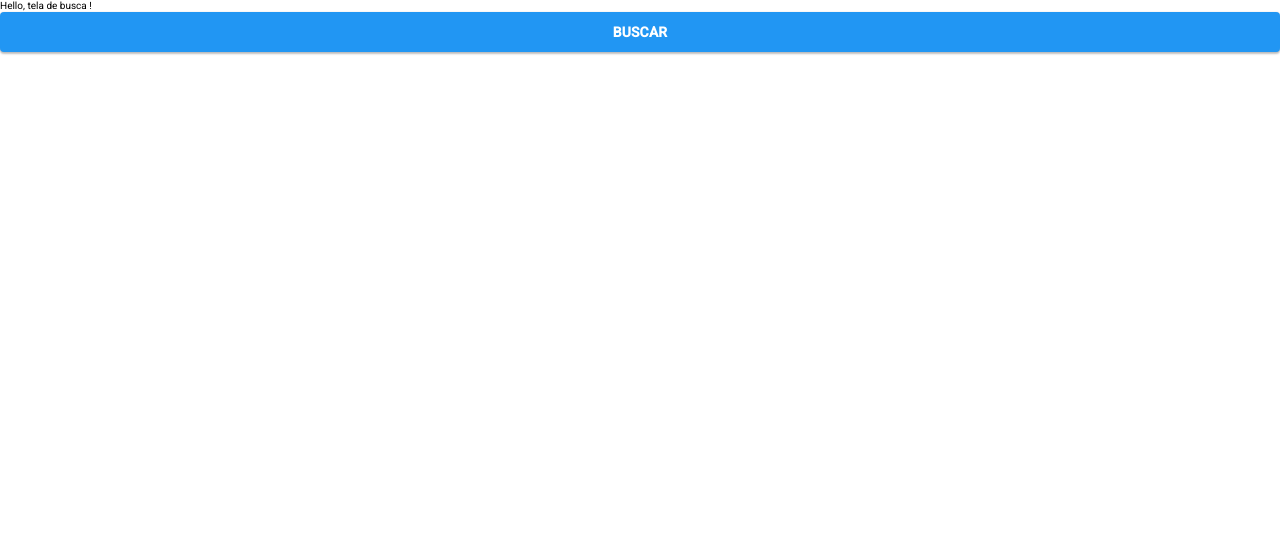
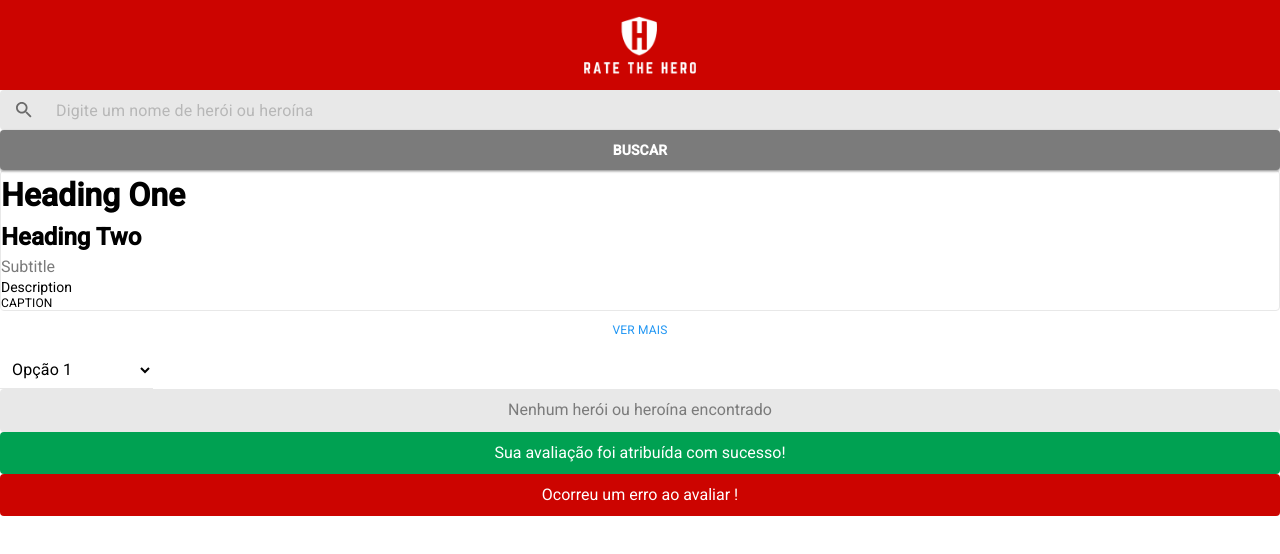
Before and after one commit to LeooRamalho/rate-the-hero, a React (Create React App) app: page / in a window 1280 px wide. Shown: the top 554 px of the page. Built offline with nearby package versions, Linux system fonts and the light colour scheme.

Commit message:
Componentes genericos

```diff
--- /dev/null
+++ b/src/components/common/Alert/index.js
@@ -0,0 +1,34 @@
+import styled from 'styled-components';
+import {
+  BorderRadiuses,
+  Colors,
+  FontSizes,
+  Spaces,
+} from '../../../shared/DesignTokens';
+const colorMapper = {
+  info: {
+    color: Colors.GRAY_700,
+    backgroundColor: Colors.GRAY_200,
+  },
+  success: {
+    color: Colors.NEUTRAL_WHITE,
+    backgroundColor: Colors.GREEN_800,
+  },
+  error: {
+    color: Colors.NEUTRAL_WHITE,
+    backgroundColor: Colors.RED_800,
+  },
+};
+export const Alert = styled.div`
+	display: flex;
+	align-items: center;
+	justify-content: center;
+	width: 100%;
+	height: 100%;
+	border-radius: ${BorderRadiuses.ONE};
+	color: ${(props) => colorMapper[props.type].color};
+	background-color: ${(props) => colorMapper[props.type].backgroundColor};
+	padding: ${(props) => props.small && Spaces.ONE} ${Spaces.ONE_HALF};
+	font-size: ${(props) =>
+		props.small ? FontSizes.ONE_QUARTER : FontSizes.TWO};
+`;
--- /dev/null
+++ b/src/components/common/ButtonLink/index.js
@@ -0,0 +1,32 @@
+import styled from 'styled-components';
+import {
+  Colors,
+  Spaces,
+  FontLetterSpacings,
+  FontFamilies,
+  FontWeights,
+  FontSizes,
+} from '../../../shared/DesignTokens';
+export const ButtonLink = styled.a`
+	display: inline-flex;
+	align-items: center;
+	justify-content: center;
+	border: none;
+	outline: none;
+	background: none;
+	width: 100%;
+	height: 40px;
+	font-family: ${FontFamilies.PRIMARY};
+	font-weight: ${FontWeights.REGULAR};
+	color: ${Colors.BLUE_500};
+	padding: ${Spaces.ONE} ${Spaces.TWO};
+	cursor: pointer;
+	transition: 200ms all ease;
+	text-transform: uppercase;
+	letter-spacing: ${FontLetterSpacings.MEDIUM};
+	text-decoration: none;
+	font-size: ${FontSizes.ONE_HALF};
+	&amp;:hover {
+		color: ${Colors.BLUE_550};
+	}
+`;
--- /dev/null
+++ b/src/components/common/Caption/index.js
@@ -0,0 +1,23 @@
+import styled from 'styled-components';
+import {
+  Colors,
+  FontFamilies,
+  FontLineHeights,
+  FontSizes,
+  FontWeights,
+  FontLetterSpacings,
+} from '../../../shared/DesignTokens';
+export const Caption = styled.span`
+	font-family: ${FontFamilies.PRIMARY};
+	font-weight: ${FontWeights.REGULAR};
+	line-height: ${FontLineHeights.SMALL};
+	font-size: ${FontSizes.ONE_HALF};
+	color: ${(props) => props.color};
+	margin: 0;
+	padding: 0;
+    text-transform: uppercase;
+	letter-spacing: ${FontLetterSpacings.MEDIUM};
+`;
+Caption.defaultProps = {
+  color: Colors.NEUTRAL_BLACK,
+};
--- /dev/null
+++ b/src/components/common/Card/index.js
@@ -0,0 +1,9 @@
+/* eslint no-tabs: "off" */
+import styled from 'styled-components';
+import {Colors, BorderRadiuses} from '../../../shared/DesignTokens';
+export const Card = styled.div`
+	width: 100%;
+	height: 100%;
+	border: 1px solid ${Colors.GRAY_200};
+    border-radius: ${BorderRadiuses.ONE};
+`;
--- /dev/null
+++ b/src/components/common/Description/index.js
@@ -0,0 +1,23 @@
+import styled from 'styled-components';
+import {
+  Colors,
+  FontFamilies,
+  FontLineHeights,
+  FontSizes,
+  FontWeights,
+} from '../../../shared/DesignTokens';
+export const Description = styled.span`
+	font-family: ${FontFamilies.PRIMARY};
+	font-weight: ${FontWeights.REGULAR};
+	line-height: ${FontLineHeights.SMALL};
+	font-size: ${FontSizes.ONE_QUARTER};
+	color: ${(props) => props.color};
+	margin: 0;
+	padding: 0;
+    strong {
+		font-weight: ${FontWeights.BOLD};
+	}
+`;
+Description.defaultProps = {
+  color: Colors.NEUTRAL_BLACK,
+};
--- /dev/null
+++ b/src/components/common/Header/index.js
@@ -0,0 +1,23 @@
+/* eslint no-tabs: "off" */
+import styled from 'styled-components';
+import {Colors, Spaces} from '../../../shared/DesignTokens';
+import rateTheHeroLogo from '../../../assets/images/rate-the-hero-logo.png';
+const Wrapper = styled.header`
+	width: 100%;
+	height: 60px;
+	background-color: ${Colors.RED_800};
+	padding: ${Spaces.TWO};
+	display: flex;
+	justify-content: center;
+	align-items: center;
+	@media (min-width: 1024px) {
+		height: 90px;
+	}
+`;
+const Logo = styled.img.attrs({
+  src: rateTheHeroLogo,
+  alt: 'Logo do "Rate the Hero!"',
+})`
+	height: 100%;
+`;
+export const Header = () => <Wrapper><Logo /></Wrapper>;
--- /dev/null
+++ b/src/components/common/HeadingOne/index.js
@@ -0,0 +1,20 @@
+import styled from 'styled-components';
+import {
+  Colors,
+  FontFamilies,
+  FontLineHeights,
+  FontSizes,
+  FontWeights,
+} from '../../../shared/DesignTokens';
+export const HeadingOne = styled.h1`
+	font-family: ${FontFamilies.PRIMARY};
+	font-weight: ${FontWeights.BOLD};
+	line-height: ${FontLineHeights.MEDIUM};
+	font-size: ${FontSizes.FOUR};
+	color: ${(props) => props.color};
+	margin: 0;
+	padding: 0;
+`;
+HeadingOne.defaultProps = {
+  color: Colors.NEUTRAL_BLACK,
+};
--- /dev/null
+++ b/src/components/common/HeadingTwo/index.js
@@ -0,0 +1,20 @@
+import styled from 'styled-components';
+import {
+  Colors,
+  FontFamilies,
+  FontLineHeights,
+  FontSizes,
+  FontWeights,
+} from '../../../shared/DesignTokens';
+export const HeadingTwo = styled.h2`
+	font-family: ${FontFamilies.PRIMARY};
+	font-weight: ${FontWeights.BOLD};
+	line-height: ${FontLineHeights.MEDIUM};
+	font-size: ${FontSizes.THREE};
+	color: ${(props) => props.color};
+	margin: 0;
+	padding: 0;
+`;
+HeadingTwo.defaultProps = {
+  color: Colors.NEUTRAL_BLACK,
+};
--- /dev/null
+++ b/src/components/common/SearchField/index.js
@@ -0,0 +1,52 @@
+/* eslint no-tabs: "off" */
+import styled from 'styled-components';
+import {
+  BorderRadiuses,
+  Colors,
+  FontFamilies,
+  FontLetterSpacings,
+  FontSizes,
+  Spaces,
+} from '../../../shared/DesignTokens';
+import searchIcon from '../../../assets/icons/search.svg';
+const Wrapper = styled.div`
+	display: grid;
+	align-items: center;
+	grid-template-columns: 16px 1fr;
+	gap: ${Spaces.TWO};
+	padding: ${Spaces.NONE} ${Spaces.TWO};
+	background-color: ${Colors.GRAY_200};
+	border-radius: ${BorderRadiuses.ONE};
+	height: 40px;
+`;
+const Icon = styled.img.attrs({
+  src: searchIcon,
+})`
+	width: 16px;
+	height: 16px;
+`;
+const Input = styled.input`
+	font-size: ${FontSizes.TWO};
+	font-family: ${FontFamilies.PRIMARY};
+	border: none;
+	outline: none;
+	padding: ${Spaces.ONE};
+	color: ${Colors.GRAY_600};
+	background: none;
+	letter-spacing: ${FontLetterSpacings.MEDIUM};
+	&amp;::placeholder {
+		color: ${Colors.GRAY_400};
+		opacity: 1;
+	}
+	&amp;:-ms-input-placeholder {
+		color: ${Colors.GRAY_400};
+	}
+	&amp;::-ms-input-placeholder {
+		color: ${Colors.GRAY_400};
+	}
+`;
+export const SearchField = (props) =>
+  <Wrapper>
+    <Icon />
+    <Input {...props} type="text" />
+  </Wrapper>;
--- /dev/null
+++ b/src/components/common/SelectField/index.js
@@ -0,0 +1,31 @@
+import styled from 'styled-components';
+import {
+  Colors,
+  FontFamilies,
+  FontLetterSpacings,
+  FontSizes,
+  Spaces,
+} from '../../../shared/DesignTokens';
+export const SelectField = styled.select`
+	font-size: ${FontSizes.TWO};
+	font-family: ${FontFamilies.PRIMARY};
+	border: none;
+	border-bottom: 1px solid ${Colors.GRAY_200};
+	outline: none;
+	padding: ${Spaces.ONE} ${Spaces.EIGHT} ${Spaces.ONE} ${Spaces.ONE};
+	color: ${Colors.NEUTRAL_BLACK};
+	background: none;
+	letter-spacing: ${FontLetterSpacings.MEDIUM};
+	&amp;::placeholder {
+		color: ${Colors.GRAY_400};
+		opacity: 1;
+	}
+	&amp;:-ms-input-placeholder {
+		color: ${Colors.GRAY_400};
+	}
+	&amp;::-ms-input-placeholder {
+		color: ${Colors.GRAY_400};
+	}
+`;
+
+export const Option = styled.option``;
--- /dev/null
+++ b/src/components/common/Subtitle/index.js
@@ -0,0 +1,20 @@
+import styled from 'styled-components';
+import {
+  Colors,
+  FontFamilies,
+  FontLineHeights,
+  FontSizes,
+  FontWeights,
+} from '../../../shared/DesignTokens';
+export const Subtitle = styled.span`
+	font-family: ${FontFamilies.PRIMARY};
+	font-weight: ${FontWeights.REGULAR};
+	line-height: ${FontLineHeights.MEDIUM};
+	font-size: ${FontSizes.TWO};
+	color: ${(props) => props.color};
+	margin: 0;
+	padding: 0;
+`;
+Subtitle.defaultProps = {
+  color: Colors.GRAY_700,
+};
--- a/src/views/Search.js
+++ b/src/views/Search.js
@@ -1,6 +1,37 @@
+import {Header} from '../components/common/Header';
+import {SearchField} from '../components/common/SearchField';
 import {Button} from '../components/common/Button';
+import {ButtonLink} from '../components/common/ButtonLink';
+import {Card} from '../components/common/Card';
+import {HeadingOne} from '../components/common/HeadingOne';
+import {HeadingTwo} from '../components/common/HeadingTwo';
+import {Description} from '../components/common/Description';
+import {Caption} from '../components/common/Caption';
+import {Subtitle} from '../components/common/Subtitle';
+import {SelectField, Option} from '../components/common/SelectField';
+import {Alert} from '../components/common/Alert';
 
-export const Search = () => <div>
-  <span> Hello, tela de busca ! </span>
-  <Button ghost={false}> Buscar </Button>
-</div>;
+export const Search = () =>
+  <>
+    <Header />
+    <SearchField placeholder="Digite um nome de herói ou heroína" />
+    <Button ghost={true}>Buscar</Button>
+    <Card>
+      <HeadingOne>Heading One</HeadingOne>
+      <HeadingTwo>Heading Two</HeadingTwo>
+      <div>
+        <Subtitle>Subtitle</Subtitle>
+      </div>
+      <Description>Description</Description>
+      <div>
+        <Caption>Caption</Caption>
+      </div>
+    </Card>
+    <ButtonLink>Ver mais</ButtonLink>
+    <SelectField placeholder="Nota">
+      <Option>Opção 1</Option>
+    </SelectField>
+    <Alert type="info">Nenhum herói ou heroína encontrado</Alert>
+    <Alert type="success">Sua avaliação foi atribuída com sucesso!</Alert>
+    <Alert type="error">Ocorreu um erro ao avaliar !</Alert>
+  </>;
```
